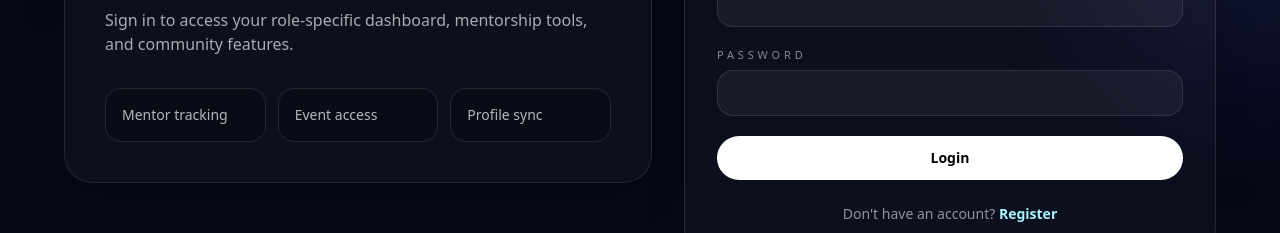
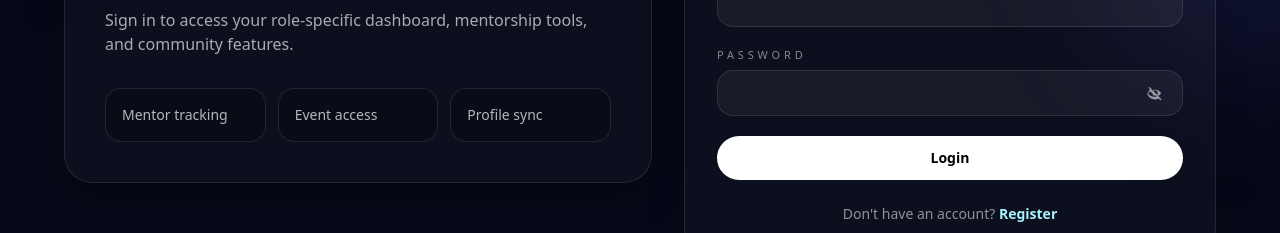
Before and after one commit to Aary23S/codewizards, a React (Create React App) app in the folder client/: page /login in a window 1280 px wide. Shown: the part 440-673 px from the top of the page. Built offline with nearby package versions, Linux system fonts and the light colour scheme; no server answers.

Commit message:
visible password icon

```diff
--- a/client/src/components/FormInput.js
+++ b/client/src/components/FormInput.js
@@ -1,16 +1,59 @@
-const FormInput = ({ label, error, className = "", ...props }) => (
+import { useState } from "react";
+
+const EyeIcon = ({ open }) => (
+  <svg viewBox="0 0 24 24" aria-hidden="true" className="h-4 w-4">
+    {open ? (
+      <>
+        <path
+          fill="currentColor"
+          d="M12 5c5.25 0 9.7 3.24 11.49 7.79.12.31.12.65 0 .96C21.7 18.3 17.25 21.5 12 21.5S2.3 18.3.51 13.75a1.11 1.11 0 0 1 0-.96C2.3 8.24 6.75 5 12 5Zm0 2C7.93 7 4.33 9.45 2.74 12c1.59 2.55 5.19 5 9.26 5s7.67-2.45 9.26-5C19.67 9.45 16.07 7 12 7Zm0 1.8A3.2 3.2 0 1 1 12 15.2a3.2 3.2 0 0 1 0-6.4Zm0 2A1.2 1.2 0 1 0 12 13.2a1.2 1.2 0 0 0 0-2.4Z"
+        />
+      </>
+    ) : (
+      <>
+        <path
+          fill="currentColor"
+          d="M4.22 3.28a1 1 0 0 0-1.44 1.44l2.02 2.02C2.44 8.87 1.2 11.4.51 13.15a1.11 1.11 0 0 0 0 .85C2.3 18.55 6.75 21.75 12 21.75c2.12 0 4.08-.43 5.82-1.18l1.96 1.96a1 1 0 1 0 1.44-1.44L4.22 3.28ZM12 7.25c4.07 0 7.67 2.45 9.26 5-1 1.59-2.68 3.27-4.9 4.28l-1.57-1.57A3.2 3.2 0 0 0 9.04 9.19L7.7 7.84A10.25 10.25 0 0 1 12 7.25ZM6.12 10.88l2.2 2.2A3.2 3.2 0 0 0 12 16.12c.38 0 .75-.07 1.09-.2l1.48 1.48c-1.04.24-2.28.35-3.57.35-4.07 0-7.67-2.45-9.26-5 .61-.98 1.51-2.04 2.38-2.87Z"
+        />
+      </>
+    )}
+  </svg>
+);
+
+const FormInput = ({ label, error, className = "", type = "text", ...props }) => {
+  const [showPassword, setShowPassword] = useState(false);
+  const isPassword = type === "password";
+  const inputType = isPassword && showPassword ? "text" : type;
+
+  return (
     <div className="flex flex-col gap-1.5">
       {label && (
         <label className="text-[11px] uppercase tracking-[0.35em] text-white/50">
           {label}
         </label>
       )}
+      <div className="relative">
         <input
           {...props}
-      className={`w-full rounded-2xl border border-white/10 bg-white/5 px-4 py-3 text-sm text-white placeholder:text-white/35 outline-none transition duration-200 ease-out focus:border-cyan-300/60 focus:bg-white/8 focus:shadow-[0_0_0_4px_rgba(34,211,238,0.08)] ${className}`}
+          type={inputType}
+          className={`w-full rounded-2xl border border-white/10 bg-white/5 px-4 py-3 text-sm text-white placeholder:text-white/35 outline-none transition duration-200 ease-out focus:border-cyan-300/60 focus:bg-white/8 focus:shadow-[0_0_0_4px_rgba(34,211,238,0.08)] ${
+            isPassword ? "pr-12" : ""
+          } ${className}`}
         />
-    {error && <p className="text-red-300 text-xs">{error}</p>}
+        {isPassword && (
+          <button
+            type="button"
+            onClick={() => setShowPassword((prev) => !prev)}
+            aria-label={showPassword ? "Hide password" : "Show password"}
+            className="absolute right-3 top-1/2 -translate-y-1/2 rounded-full p-2 text-white/55 transition hover:bg-white/10 hover:text-white"
+          >
+            <EyeIcon open={showPassword} />
+          </button>
+        )}
+      </div>
+      {error && <p className="text-xs text-red-300">{error}</p>}
     </div>
   );
+};
 
 export default FormInput;
```
Lines whose indentation alone changed are shown as unchanged.
